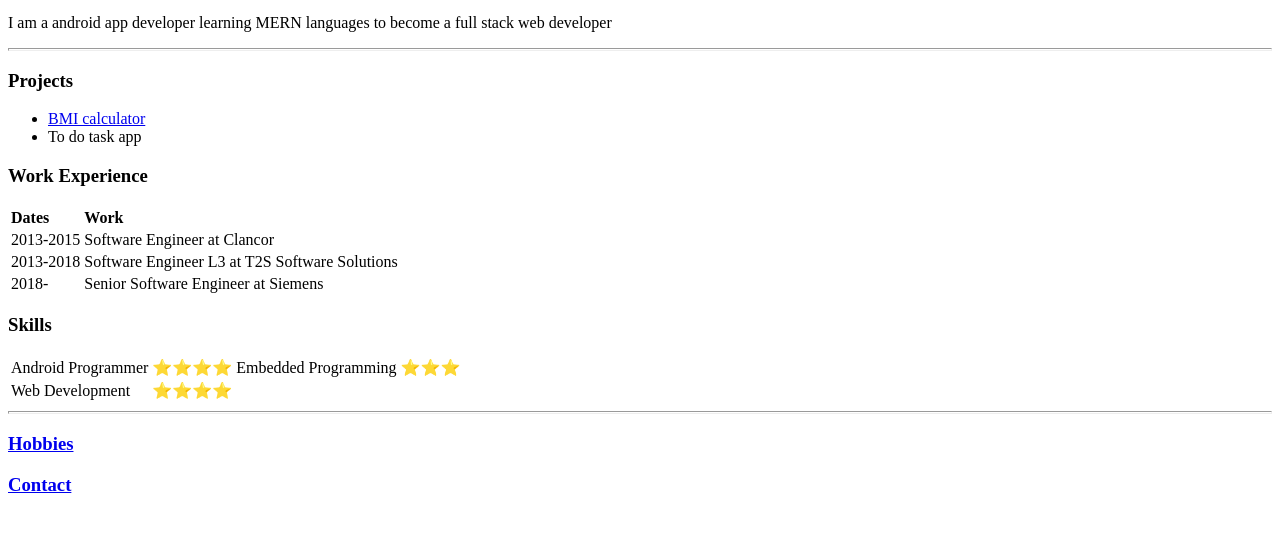
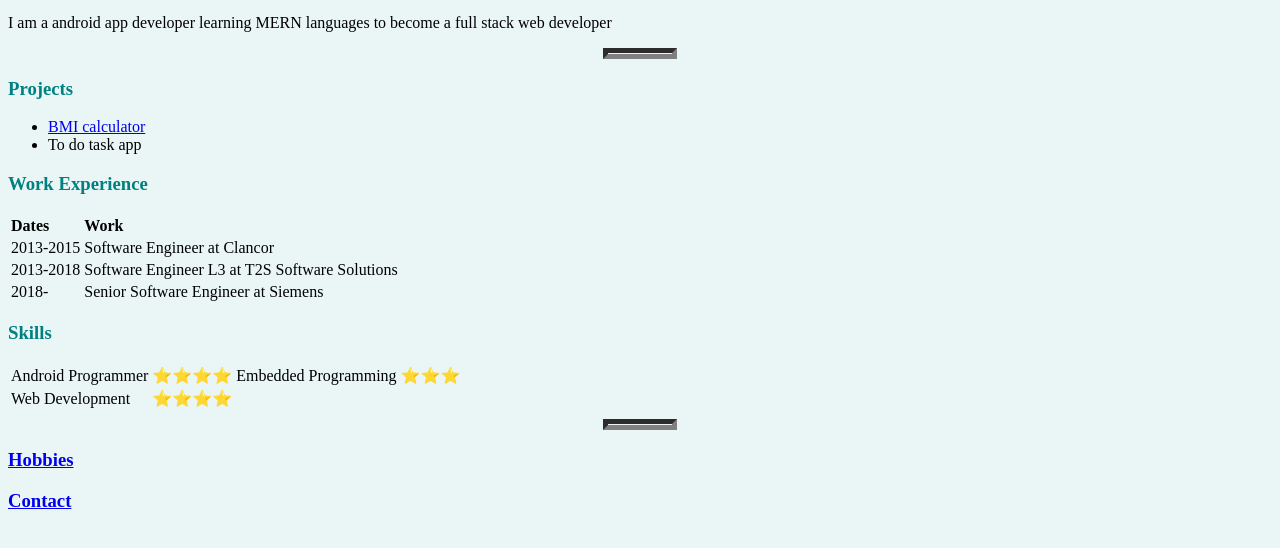
Before and after one commit to Ramanathanrtr/PersonalSite, a plain HTML site: page index.html in a window 1280 px wide. Shown: the part 212-760 px from the top of the page. Drawn offline with Linux system fonts and the light colour scheme.

Commit message:
Modified https

```diff
--- a/index.html
+++ b/index.html
@@ -4,9 +4,10 @@
 <head>
   <meta charset="utf-8">
   <meta name="viewport" content="width=device-width">
-  <title>replit</title>
+  <title>Personal site</title>
   <link href="style.css" rel="stylesheet" type="text/css" />
 </head>
+
 
 <body>
   <img src="https://pic.onlinewebfonts.com/svg/img_316131.png" width=100 height=100>
@@ -16,7 +17,7 @@
   <hr size=3>
   <h3> Projects </h3>
   <ul>
-    <li><a href="https://https://www.calculator.net/bmi-calculator.html">BMI calculator</a></li>
+    <li><a href="https://www.calculator.net/bmi-calculator.html">BMI calculator</a></li>
     <li>To do task app </li>
   </ul>
   <h3>Work Experience</h3>
--- a/style.css
+++ b/style.css
@@ -1,3 +1,14 @@
-.wow {
-  width: 100px;
+body {
+    background-color: #EAF6F6;
+  }
+
+  hr {
+    border-color: grey;
+    border-top-style: dotted none none;
+    border-width:5px;
+    width:5%;
+  }
+
+h3 {
+  color: teal;
 }
```
Also changed, not shown: contact.html (+1 -1 lines), hobbies.html (+1 -0 lines).
